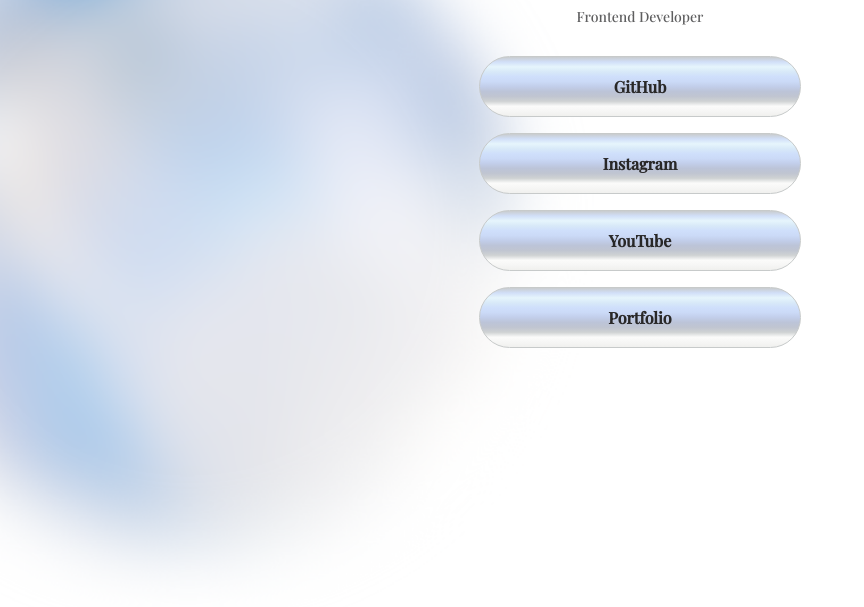
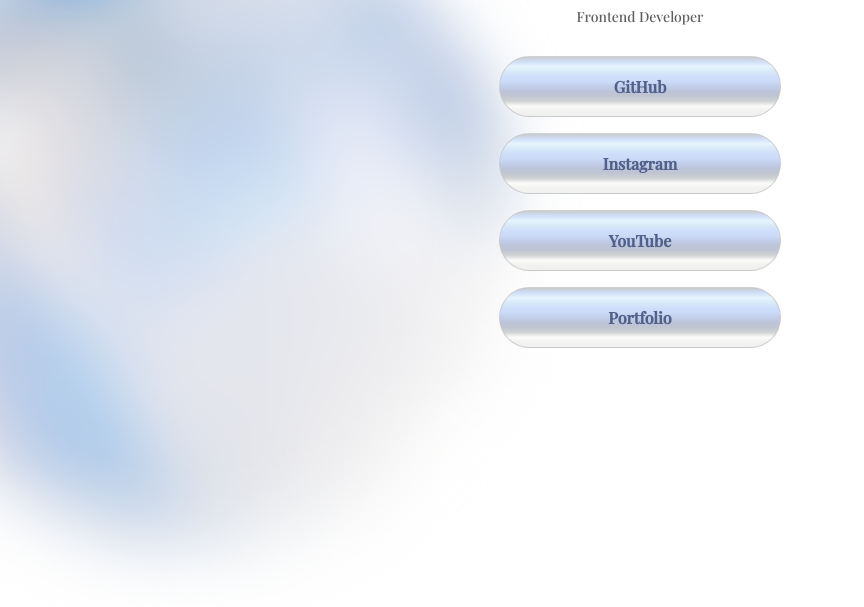
Before and after one commit to soojjung/mypage, a plain HTML site: page index.html in a window 1280 px wide. Shown: the part 191-798 px from the top of the page, without its empty margins (0-864 px from the left). Drawn offline with nearby package versions, Linux system fonts and the light colour scheme; grey boxes are pictures that could not be loaded; a web font is replaced by a local one.

Commit message:
Update index.html

```diff
--- a/index.html
+++ b/index.html
@@ -9,16 +9,13 @@
     <meta property="og:image" content="me.jpg" />
     <title>정수진</title>
     <style>
-      /* @import url("https://cdn.jsdelivr.net/gh/orioncactus/pretendard/dist/web/static/pretendard.css"); */
       @import url("https://fonts.googleapis.com/css2?family=Playfair+Display:ital,wght@0,500;1,400;1,500&display=swap");
       * {
-        /* font-family: "Pretendard", serif; */
         font-family: "Playfair Display", serif;
       }
       body {
         height: 100vh;
 
-        /* background-color: #fff4d7; */
         background-color: #d8e9f8;
         background-color: #eff4f8;
         background-color: #ffffff;
@@ -41,7 +38,6 @@
 
         color: #282727;
         font-size: 18px;
-        size: 20px;
       }
       .sub {
         margin-top: 0px;
@@ -73,11 +69,10 @@
 
         margin-bottom: 16px;
 
-        width: 320px;
+        width: 280px;
         height: 59px;
 
         border-radius: 50px;
-        /* background-color: white; */
         background: linear-gradient(
           #c9ccce,
           #d1dff8,
@@ -90,19 +85,21 @@
           #c0c5d1,
           #cfd2d3,
           #fbfbfa,
-          #f6f6f5,
-          /* #f9f9f8, */ /* #f2f2f0, */ #f0f0ee
+          #f2f2f0,
+          #f0f0ee
         );
-        border: 1px solid #c7caca;
+        border: 1px solid rgba(199, 202, 202, 0.8);
 
         font-size: 16px;
         font-weight: bold;
         color: #282727;
+        color: #50608a;
 
         text-decoration: none;
       }
       .wrap > a:hover {
-        background-color: #ffebb5;
+        background: #c1cfeb;
+        background: #c2ceea;
       }
     </style>
   </head>
```
